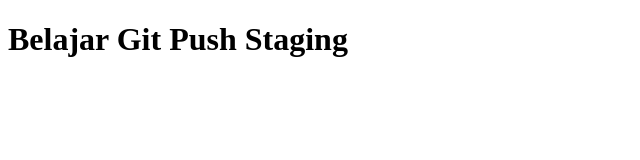
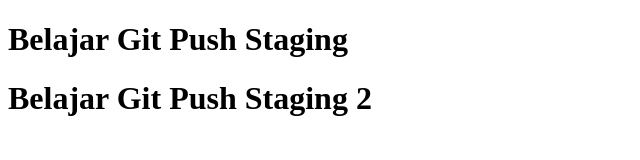
Before and after one commit to arminhasyim/belajar-niomic, a plain HTML site: page header.html in a window 1280 px wide. Shown: the whole page, without its empty margins (0-640 px from the left). Drawn offline with Linux system fonts and the light colour scheme.

Commit message:
Added element h1 push staging 2

```diff
--- a/header.html
+++ b/header.html
@@ -6,5 +6,6 @@
   </head>
   <body>
     <h1>Belajar Git Push Staging</h1>
+    <h1>Belajar Git Push Staging 2</h1>
   </body>
 </html>
```
